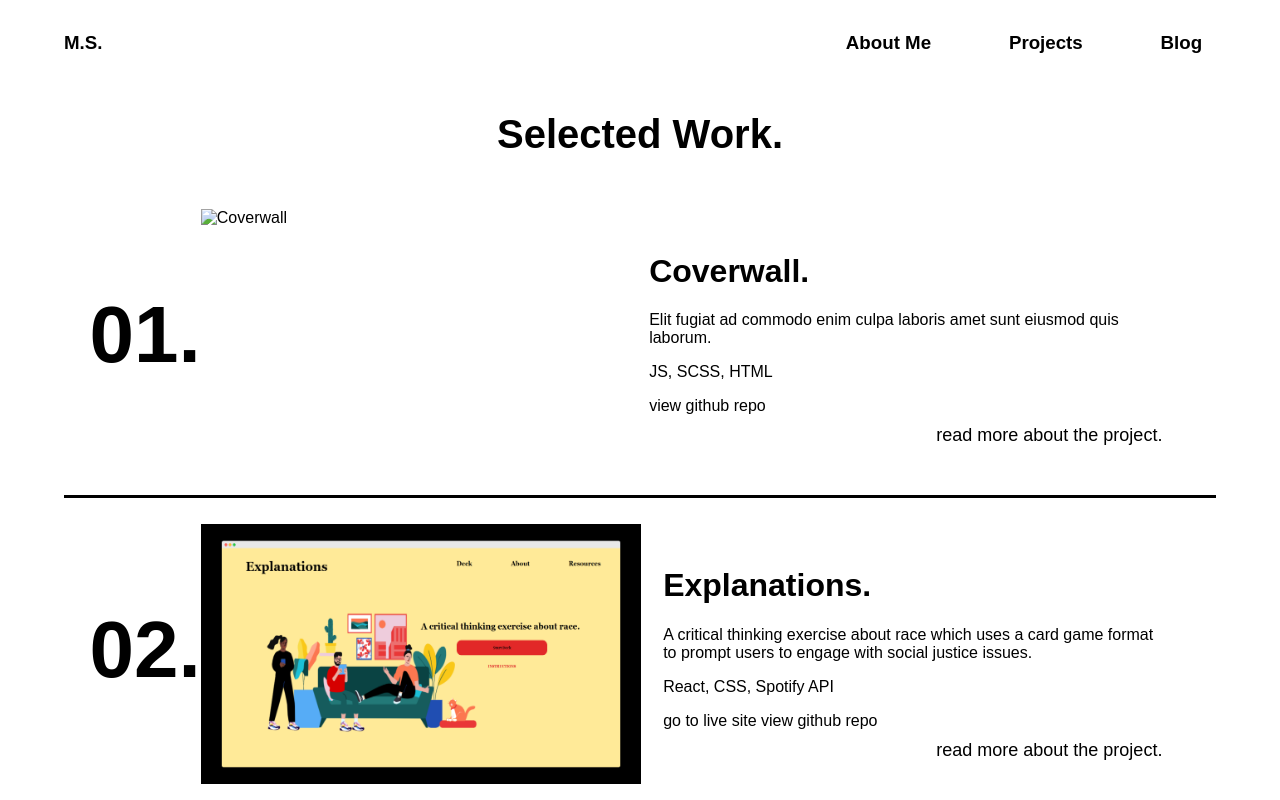
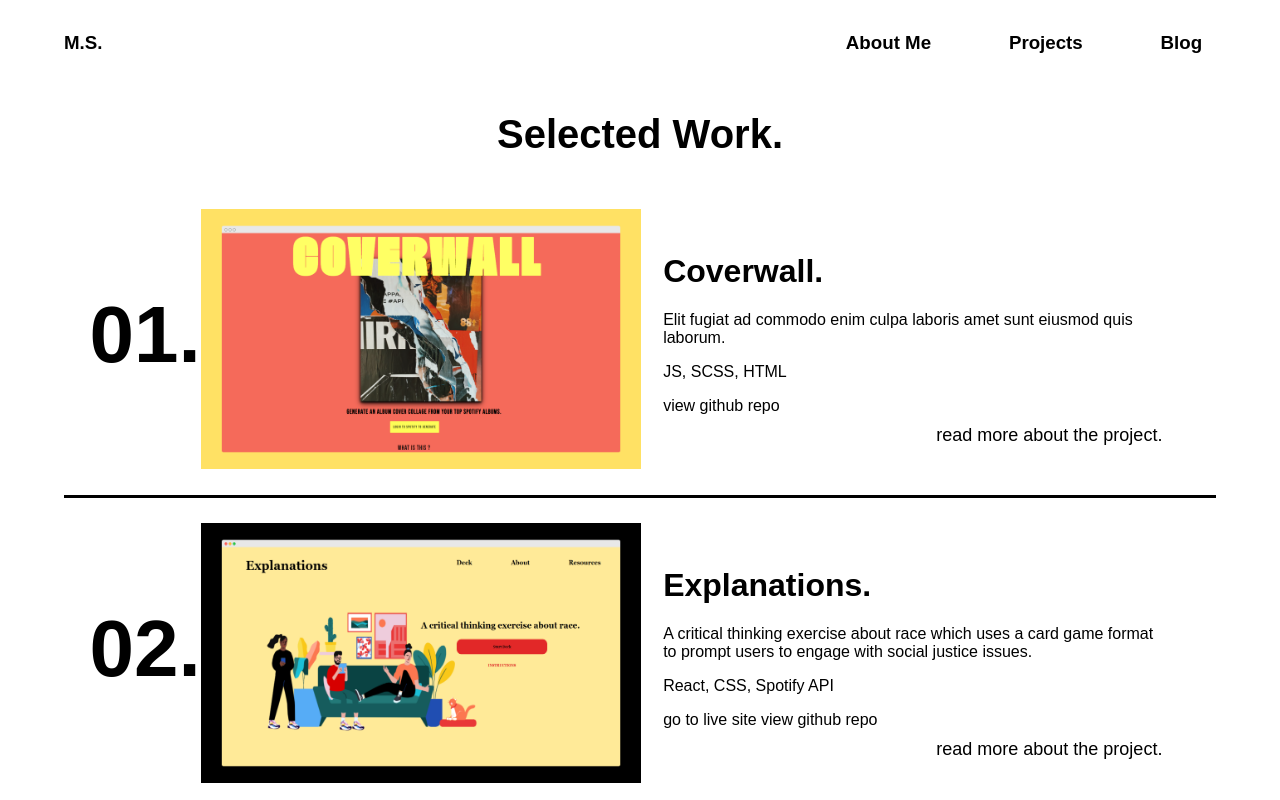
Before and after one commit to MashegoSililo/portfolio-v1, a plain HTML site: page selected-work.html in a window 1280 px wide. Shown: the top 800 px of the page. Drawn offline with Linux system fonts and the light colour scheme; a web font is replaced by a local one.

Commit message:
project cover

```diff
--- a/selected-work.html
+++ b/selected-work.html
@@ -38,7 +38,7 @@
       <!-- Project 1 -->
       <div class="project-card">
         <h3>01.</h3>
-        <img class="project-img" alt="Coverwall" />
+        <img class="project-img" alt="Coverwall" src='./images/project-images/coverwall.png' />
         <div class='project-info'>
           <h1>Coverwall.</h1>
           <p>
```
Also changed, not shown: images/project-images/coverwall.png (added).
